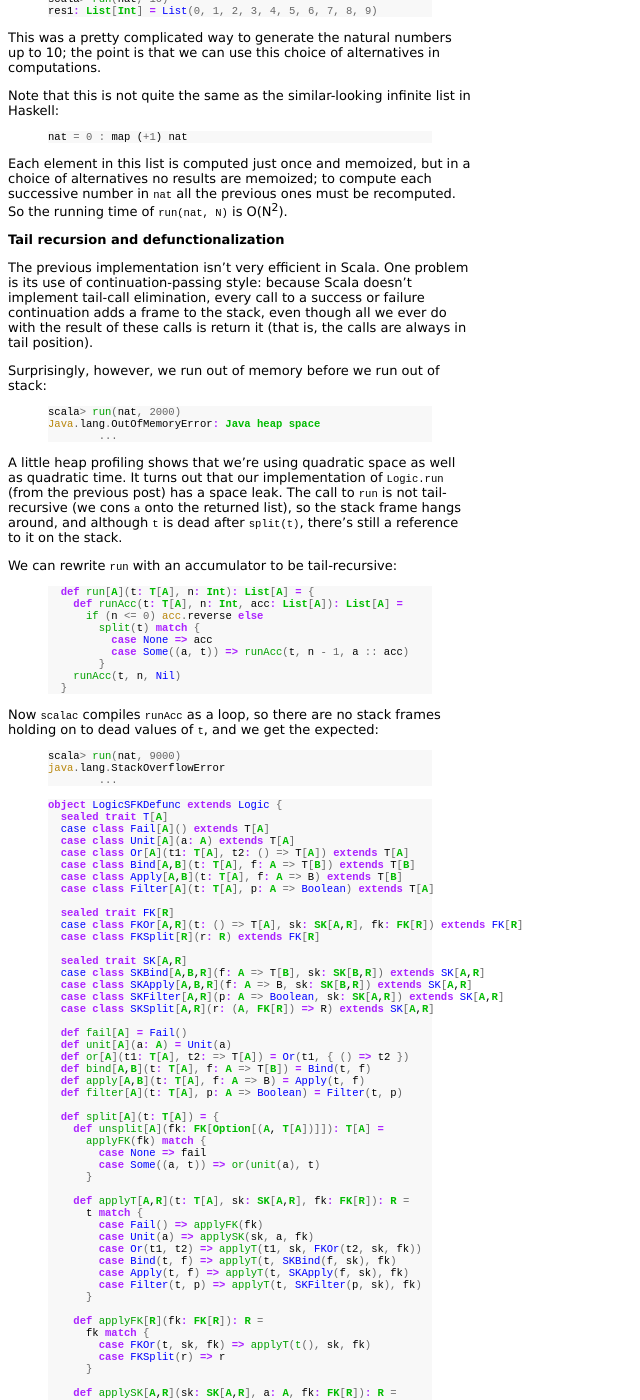
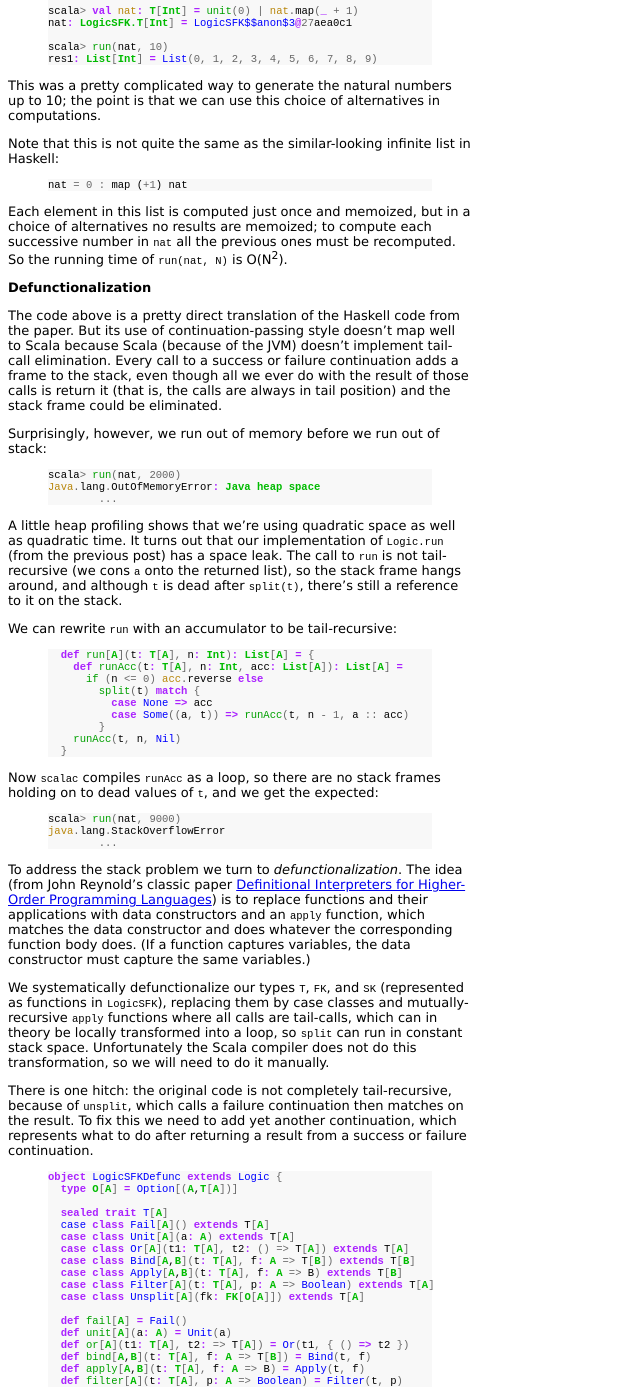
Before and after one commit to jaked/ambassadortothecomputers.blogspot.com, a Jekyll site: the page built from _posts/2011-04-14-logic-programming-in-scala-2.markdown, in a window 1280 px wide and 1400 px high, scrolled down 2458 px. Shown: the whole window, without its empty margins (0-640 px from the left). Built offline with Jekyll 4.4.1, drawn with Linux system fonts in a browser that asks for light colours; some of the changed text lies outside the part shown.

Commit message:
checkpoint

```diff
--- a/_posts/2011-04-14-logic-programming-in-scala-2.markdown
+++ b/_posts/2011-04-14-logic-programming-in-scala-2.markdown
@@ -101,7 +101,8 @@ whatever the caller tells us to do.
 {% highlight scala %}
   def or[A](t1: T[A], t2: => T[A]) =
     new T[A] {
-      def apply[R](sk: SK[A,R], fk: FK[R]) = t1(sk, { () => t2(sk, fk) })
+      def apply[R](sk: SK[A,R], fk: FK[R]) =
+        t1(sk, { () => t2(sk, fk) })
     }
 {% endhighlight %}
 
@@ -219,14 +223,15 @@ choice of alternatives no results are memoized; to compute each
 successive number in `nat` all the previous ones must be
 recomputed. So the running time of `run(nat, N)` is O(N<sup>2</sup>).
 
-<b>Tail recursion and defunctionalization</b>
+<b>Defunctionalization</b>
 
-The previous implementation isn't very efficient in Scala. One problem
-is its use of continuation-passing style: because Scala doesn't
-implement tail-call elimination, every call to a success or failure
-continuation adds a frame to the stack, even though all we ever do
-with the result of these calls is return it (that is, the calls are
-always in tail position).
+The code above is a pretty direct translation of the Haskell code from
+the paper. But its use of continuation-passing style doesn't map well
+to Scala because Scala (because of the JVM) doesn't implement
+tail-call elimination. Every call to a success or failure continuation
+adds a frame to the stack, even though all we ever do with the result
+of those calls is return it (that is, the calls are always in tail
+position) and the stack frame could be eliminated.
 
 Surprisingly, however, we run out of memory before we run out of
 stack:
@@ -267,8 +272,32 @@ java.lang.StackOverflowError
 	...
 {% endhighlight %}
 
+To address the stack problem we turn to *defunctionalization*. The
+idea (from John Reynold's classic paper
+[Definitional Interpreters for Higher-Order Programming Languages](http://citeseer.ist.psu.edu/viewdoc/download?doi=10.1.1.110.5892&rep=rep1&type=pdf))
+is to replace functions and their applications with data constructors
+and an `apply` function, which matches the data constructor and does
+whatever the corresponding function body does. (If a function captures
+variables, the data constructor must capture the same variables.)
+
+We systematically defunctionalize our types `T`, `FK`, and `SK`
+(represented as functions in `LogicSFK`), replacing them by case
+classes and mutually-recursive `apply` functions where all calls are
+tail-calls, which can in theory be locally transformed into a loop, so
+`split` can run in constant stack space. Unfortunately the Scala
+compiler does not do this transformation, so we will need to do it
+manually.
+
+There is one hitch: the original code is not completely
+tail-recursive, because of `unsplit`, which calls a failure
+continuation then matches on the result. To fix this we need to add
+yet another continuation, which represents what to do after returning
+a result from a success or failure continuation.
+
 {% highlight scala %}
 object LogicSFKDefunc extends Logic {
+  type O[A] = Option[(A,T[A])]
+
   sealed trait T[A]
   case class Fail[A]() extends T[A]
   case class Unit[A](a: A) extends T[A]
@@ -276,16 +305,7 @@ object LogicSFKDefunc extends Logic {
   case class Bind[A,B](t: T[A], f: A => T[B]) extends T[B]
   case class Apply[A,B](t: T[A], f: A => B) extends T[B]
   case class Filter[A](t: T[A], p: A => Boolean) extends T[A]
-
-  sealed trait FK[R]
-  case class FKOr[A,R](t: () => T[A], sk: SK[A,R], fk: FK[R]) extends FK[R]
-  case class FKSplit[R](r: R) extends FK[R]
-
-  sealed trait SK[A,R]
-  case class SKBind[A,B,R](f: A => T[B], sk: SK[B,R]) extends SK[A,R]
-  case class SKApply[A,B,R](f: A => B, sk: SK[B,R]) extends SK[A,R]
-  case class SKFilter[A,R](p: A => Boolean, sk: SK[A,R]) extends SK[A,R]
-  case class SKSplit[A,R](r: (A, FK[R]) => R) extends SK[A,R]
+  case class Unsplit[A](fk: FK[O[A]]) extends T[A]
 
   def fail[A] = Fail()
   def unit[A](a: A) = Unit(a)
@@ -293,48 +313,146 @@ object LogicSFKDefunc extends Logic {
   def bind[A,B](t: T[A], f: A => T[B]) = Bind(t, f)
   def apply[A,B](t: T[A], f: A => B) = Apply(t, f)
   def filter[A](t: T[A], p: A => Boolean) = Filter(t, p)
+{% endhighlight %}
 
+A choice of alternatives `T[A]` is now represented symbolically by
+case classes, and the functions which operate on choices just return
+the corresponding case. As promised, the cases capture the same
+variables that were captured in the original functions.
+
+We have an additional case `Unsplit` which represents the
+`bind(unit(fk), unsplit)` combination in `split`. Finally we have
+`O[A]` as a convenient abbreviation.
+
+{% highlight scala %}
+  sealed trait FK[R]
+  case class FKOr[A,R](t: () => T[A], sk: SK[A,R], fk: FK[R])
+    extends FK[R]
+  case class FKSplit[R](r: R) extends FK[R]
+
+  sealed trait SK[A,R]
+  case class SKBind[A,B,R](f: A => T[B], sk: SK[B,R])
+    extends SK[A,R]
+  case class SKApply[A,B,R](f: A => B, sk: SK[B,R])
+    extends SK[A,R]
+  case class SKFilter[A,R](p: A => Boolean, sk: SK[A,R])
+    extends SK[A,R]
+  case class SKSplit[A,R](r: (A, FK[R]) => R) extends SK[A,R]
+
+  sealed trait K[R,R2]
+  case class KReturn[R]() extends K[R,R]
+  case class KUnsplit[A,R,R2](sk: SK[A,R], fk:FK[R], k: K[R,R2])
+    extends K[O[A],R2]
+{% endhighlight %}
+
+`FK` and `SK` are defunctionalized as well; each case corresponds to
+(and captures the same variables as) a function in the original
+code. The `K` cases are for the "yet another" continuation, and
+represent functions `R => R2`; we can either return a value directly,
+or match on whether it is `Some` or `None`, as in `unsplit`.
+
+We see here that case classes are more powerful than variants in OCaml
+(without [GADTs](https://sites.google.com/site/ocamlgadt/) at
+least). For several cases we have "input" type variables (appearing in
+arguments) which do not appear in the "output" (the type the case
+extends). When we decompose the case these are in effect existentials:
+there is some type but we don't know what it is. For the `K` classes
+the output types are more restrictive than the `K` trait; when we
+decompose them we can make use of those restrictions.
+
+You might find `split` easier to understand reading from the bottom
+up:
+
+{% highlight scala %}
   def split[A](t: T[A]) = {
-    def unsplit[A](fk: FK[Option[(A, T[A])]]): T[A] =
-      applyFK(fk) match {
-        case None => fail
-        case Some((a, t)) => or(unit(a), t)
+
+    def applyK[R,R2](k: K[R,R2], r: R): R2 =
+      k match {
+        case KReturn() => r.asInstanceOf[R2]
+        case KUnsplit(sk, fk, k) => {
+          r match {
+            case None => applyFK(fk, k)
+            case Some((a, t)) => applyT(or(unit(a), t), sk, fk, k)
+          }
+        }
+      }
+{% endhighlight %}
+
+To apply a "yet another" continuation: For `KReturn` we just return
+the result; we must coerce it because although `KReturn` extends
+`K[R,R]`, Scala doesn't use of this information to conclude that `R` =
+`R2` (this seems like a bug). For `KUnsplit` we do the same match as
+`unsplit`, then apply the resulting `T` (for the `None` case we call
+the failure continuation directly instead of applying `fail`). Here
+Scala uses the return type of `KUnsplit` to see that is safe to treat
+`r` as an `Option`.
+
+{% highlight scala %}
+    def applyT[A,R,R2]
+      (t: T[A], sk: SK[A,R], fk: FK[R], k: K[R,R2]): R2 =
+      t match {
+        case Fail() => applyFK(fk, k)
+        case Unit(a) => applySK(sk, a, fk, k)
+        case Or(t1, t2) => applyT(t1, sk, FKOr(t2, sk, fk), k)
+        case Bind(t, f) => applyT(t, SKBind(f, sk), fk, k)
+        case Apply(t, f) => applyT(t, SKApply(f, sk), fk, k)
+        case Filter(t, p) => applyT(t, SKFilter(p, sk), fk, k)
+        case Unsplit(fk2) => applyFK(fk2, KUnsplit(sk, fk, k))
       }
 
-    def applyT[A,R](t: T[A], sk: SK[A,R], fk: FK[R]): R =
-      t match {
-        case Fail() => applyFK(fk)
-        case Unit(a) => applySK(sk, a, fk)
-        case Or(t1, t2) => applyT(t1, sk, FKOr(t2, sk, fk))
-        case Bind(t, f) => applyT(t, SKBind(f, sk), fk)
-        case Apply(t, f) => applyT(t, SKApply(f, sk), fk)
-        case Filter(t, p) => applyT(t, SKFilter(p, sk), fk)
+    def applyFK[R,R2](fk: FK[R], k: K[R,R2]): R2 =
+      fk match {
+        case FKOr(t, sk, fk) => applyT(t(), sk, fk, k)
+        case FKSplit(r) => applyK(k, r)
       }
 
-    def applyFK[R](fk: FK[R]): R =
-      fk match {
-        case FKOr(t, sk, fk) => applyT(t(), sk, fk)
-        case FKSplit(r) => r
+    def applySK[A,R,R2]
+      (sk: SK[A,R], a: A, fk: FK[R], k: K[R,R2]): R2 =
+      sk match {
+        case SKBind(f, sk) => applyT(f(a), sk, fk, k)
+        case SKApply(f, sk) => applySK(sk, f(a), fk, k)
+        case SKFilter(p, sk) =>
+          if (p(a)) applySK(sk, a, fk, k) else applyFK(fk, k)
+        case SKSplit(rf) => applyK(k, rf(a, fk))
       }
+{% endhighlight %}
 
-    def applySK[A,R](sk: SK[A,R], a: A, fk: FK[R]): R =
-      sk match {
-        case SKBind(f, sk) => applyT(f(a), sk, fk)
-        case SKApply(f, sk) => applySK(sk, f(a), fk)
-        case SKFilter(p, sk) => if (p(a)) applySK(sk, a, fk) else applyFK(fk)
-        case SKSplit(r) => r(a, fk)
-      }
+All of these cases correspond directly to functions in
+`LogicSFK`---you should be able to see the correspondence by comparing
+a few of them.
 
-    applyT[A,Option[(A,T[A])]](
+The exception is the `Unsplit`, which again corresponds to
+`bind(unit(fk), unsplit)`. To apply it, we apply `fk` (which collapses
+`unit(fk)`, `bind`, and the application of `fk` in `unsplit`) with
+`KUnsplit` as continuation, capturing `sk`, `fk`, and `k`
+(corresponding to their capture in the success continuation of
+`bind`).
+
+{% highlight scala %}
+    applyT[A,O[A],O[A]](
       t,
-      SKSplit((a, fk) => Some((a, bind(unit(fk), unsplit)))),
-      FKSplit(None))
+      SKSplit((a, fk) => Some((a, Unsplit(fk)))),
+      FKSplit(None),
+      KReturn())
   }
 }
 {% endhighlight %}
 
+Finally we apply the input `T` in correspondence to the original `split`.
+
+<b>Tail recursion</b>
+
+Scala doesn't optimize the tail calls in the mutually-recursive
+`apply` functions above---it handles only single recursive
+functions---but we can hand-optimize them into a single loop. To do
+this we have to abandon some type safety, but only in the
+implementation of the `Logic` monad; we'll still present the same safe
+interface.
+
 {% highlight scala %}
 object LogicSFKDefuncTailrec extends Logic {
+  type O[A] = Option[(A,T[A])]
+
   sealed trait T[A]
   case class Fail[A]() extends T[A]
   case class Unit[A](a: A) extends T[A]
@@ -344,22 +462,6 @@ object LogicSFKDefuncTailrec extends Logic {
   case class Filter[A](t: T[A], p: A => Boolean) extends T[A]
   case class Unsplit[A](fk: FK) extends T[A]
 
-  type R = Option[(Any,T[Any])]
-
-  sealed trait FK
-  case class FKOr(t: () => T[Any], sk: SK, fk: FK) extends FK
-  case class FKSplit(r: R) extends FK
-
-  sealed trait SK
-  case class SKBind(f: Any => T[Any], sk: SK) extends SK
-  case class SKApply(f: Any => Any, sk: SK) extends SK
-  case class SKFilter(p: Any => Boolean, sk: SK) extends SK
-  case class SKSplit(r: (Any, FK) => R) extends SK
-
-  sealed trait K
-  case object KReturn extends K
-  case class KUnsplit(sk: SK, fk: FK, k: K) extends K
-
   def fail[A] = Fail()
   def unit[A](a: A) = Unit(a)
   def or[A](t1: T[A], t2: => T[A]) = Or(t1, { () => t2 })
@@ -367,11 +469,32 @@ object LogicSFKDefuncTailrec extends Logic {
   def apply[A,B](t: T[A], f: A => B) = Apply(t, f)
   def filter[A](t: T[A], p: A => Boolean) = Filter(t, p)
 
-  def split[A](t2: T[A]): Option[(A,T[A])] = {
+  sealed trait FK
+  case class FKOr(t: () => T[Any], sk: SK, fk: FK) extends FK
+  case class FKSplit(r: O[Any]) extends FK
+
+  sealed trait SK
+  case class SKBind(f: Any => T[Any], sk: SK) extends SK
+  case class SKApply(f: Any => Any, sk: SK) extends SK
+  case class SKFilter(p: Any => Boolean, sk: SK) extends SK
+  case class SKSplit(r: (Any, FK) => O[Any]) extends SK
+
+  sealed trait K
+  case object KReturn extends K
+  case class KUnsplit(sk: SK, fk: FK, k: K) extends K
+{% endhighlight %}
+
+This is all as before except that we erase the type variables on the
+continuations to `Any`. We won't be able to maintain full types in
+`split` because we'll use a common set of variables to represent the
+function arguments for all four `apply` functions.
+
+{% highlight scala %}
+  def split[A](t2: T[A]): O[A] = {
     var app = 1
     var t = t2.asInstanceOf[T[Any]]
     var a: Any = null
-    var r: R = null
+    var r: O[Any] = null
     var sk: SK = SKSplit((a, fk) => Some((a, Unsplit(fk))))
     var fk: FK = FKSplit(None)
     var k: K = KReturn
@@ -396,12 +522,16 @@ object LogicSFKDefuncTailrec extends Logic {
             case Bind(t2, f) => { t = t2; sk = SKBind(f, sk) }
             case Apply(t2, f) => { t = t2; sk = SKApply(f, sk) }
             case Filter(t2, p) => { t = t2; sk = SKFilter(p, sk) }
-            case Unsplit(fk2) => { app = 2; k = KUnsplit(sk, fk, k); fk = fk2 }
+            case Unsplit(fk2) => {
+              app = 2; k = KUnsplit(sk, fk, k); fk = fk2
+            }
           }
 
         case 2 => // applyFK
           fk match {
-            case FKOr(t2, sk2, fk2) => { app = 1; t = t2(); sk = sk2; fk = fk2 }
+            case FKOr(t2, sk2, fk2) => {
+              app = 1; t = t2(); sk = sk2; fk = fk2
+            }
             case FKSplit(r2) => { app = 0; r = r2 }
           }
 
@@ -409,7 +539,8 @@ object LogicSFKDefuncTailrec extends Logic {
           sk match {
             case SKBind(f, sk2) => { app = 1; t = f(a); sk = sk2 }
             case SKApply(f, sk2) => { sk = sk2; a = f(a) }
-            case SKFilter(p, sk2) => if (p(a)) sk = sk2 else app = 2
+            case SKFilter(p, sk2) =>
+              if (p(a)) sk = sk2 else app = 2
             case SKSplit(rf) => { app = 0; r = rf(a, fk) }
           }
       }
@@ -419,63 +550,20 @@ object LogicSFKDefuncTailrec extends Logic {
 }
 {% endhighlight %}
 
-<b>State</b>
+Here we translate the mutally-recursive `apply` functions into a
+single `while` loop. The arguments for all the functions are kept in a
+set of `var`s, with an additional argument `app` to indicate which
+function we're in. To tail-call a function we just set the appropriate
+argument variables, set `app` to the function we want to call, then go
+around the loop again. (In cases where the new value of an argument is
+always the same as the old value, we don't even need to set it.) The
+result evidently uses only constant stack space.
 
-{% highlight scala %}
-trait LogicState { L =>
-  type T[S,A]
+We can use the `switch` annotation to be sure that the match on `app`
+is compiled to a JVM-level jump table. Unfortunately Scala doesn't
+compile a match on a set of case classes into a jump table, even
+though for sealed classes it would be safe to do so. We could
+implement this by hand using an extra tag field on each case.
 
-  def run[S,A](s: S, t: T[S,A], n: Int): List[(S,A)]
-  // def split[S,A](s: S, t: T[S,A]): Option[(S,A,T[S,A])]
-
-  // as before with extra S parameter
-
-  def get[S]: T[S,S]
-  def set[S](s: S): T[S, Unit]
-}
-{% endhighlight %}
-
-{% highlight scala %}
-object LogicStateSKE extends LogicState {
-  type T[S,A] = (S, ((S, A) => Unit)) => Unit
-
-  def fail[S,A] = { (s, sk) => throw Fail }
-
-  def unit[S,A](a: A) = { (s, sk) => sk(s, a) }
-
-  def or[S,A](t1: T[S,A], t2: => T[S,A]) =
-    { (s, sk) =>
-      try { t1(s, sk) }
-      catch { case Fail => t2(s, sk) }
-    }
-
-  def bind[S,A,B](t: T[S,A], f: A => T[S,B]) =
-    { (s, sk) => t(s, { (s, a) => f(a)(s, sk) }) }
-
-  def apply[S,A,B](t: T[S,A], f: A => B) =
-    { (s, sk) => t(s, { (s, a) => sk(s, f(a)) }) }
-
-  def filter[S,A](t: T[S,A], p: A => Boolean) =
-    { (s, sk) =>
-      t(s, { (s, a) => if (p(a)) sk(s, a) else throw Fail })
-    }
-
-  def get[S] = { (s, sk) => sk(s, s) }
-
-  def set[S](s: S) = { (_s, sk) => sk(s, ()) }
-
-  def run[S,A](s: S, t: T[S,A], n: Int): List[(S,A)] = {
-    if (n <= 0) return Nil
-    val lb = new scala.collection.mutable.ListBuffer[(S,A)]
-    def sk(s: S, a: A) = {
-      lb += ((s, a))
-      throw (if (lb.size < n) Fail else Finish)
-    }
-    try {
-      t(s, sk)
-      throw Finish // for the typechecker, not reached
-    }
-    catch { case Fail | Finish => lb.result }
-  }
-}
-{% endhighlight %}
+Next time we'll thread state through this backtracking logic monad,
+and use it to implement unification.
```
Also changed, not shown: other parts of _posts/2011-04-14-logic-programming-in-scala-2.markdown (+10 -4 lines).
